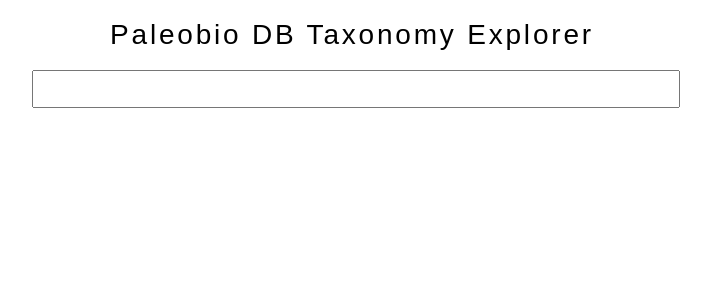
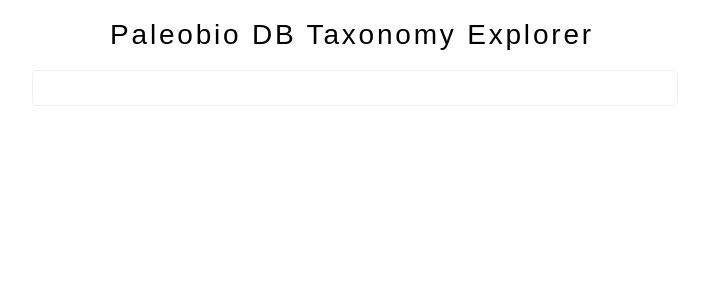
Before and after one commit to MichelLosier/paleodb-taxa-explorer, a React (Create React App) app: page / in a window 1280 px wide. Shown: the top 300 px of the page, without its empty margins (288-999 px from the left). Built offline with nearby package versions, Linux system fonts and the light colour scheme.

Commit message:
css changes to search bar header

```diff
--- a/src/App.css
+++ b/src/App.css
@@ -20,6 +20,9 @@ a {
   .main .layout-container {
     display: flex;
     justify-content: space-around; }
+  .main .header {
+    text-align: center;
+    padding: 0 1rem; }
 
 .search-bar {
   width: 50%; }
@@ -27,7 +30,9 @@ a {
     margin: auto;
     font-size: 1.5rem;
     height: 2rem;
-    width: 100%; }
+    width: 100%;
+    border: 1px solid #eee;
+    border-radius: 5px; }
     .search-bar input:focus {
       outline: none; }
 
--- a/src/components/main/_main.scss
+++ b/src/components/main/_main.scss
@@ -8,5 +8,8 @@
         display:flex;
         justify-content: space-around;
     }
-
+    .header{
+        text-align:center;
+        padding: 0 1rem;
+    }
 }
--- a/src/components/search-bar/_search-bar.scss
+++ b/src/components/search-bar/_search-bar.scss
@@ -5,6 +5,8 @@
         font-size: 1.5rem;
         height:2rem;
         width: 100%;
+        border: 1px solid $color-background-grey;
+        border-radius: 5px;
         &:focus{
             outline: none;
         }
```
